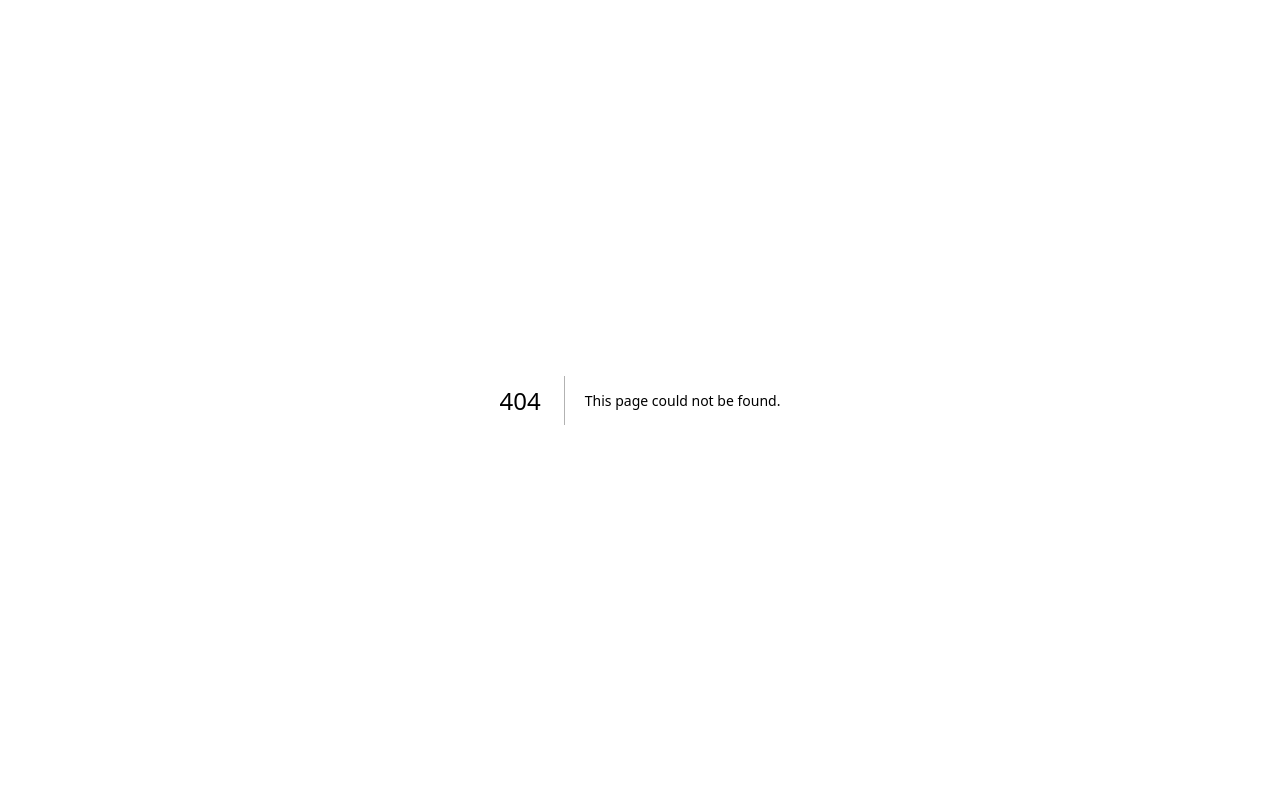
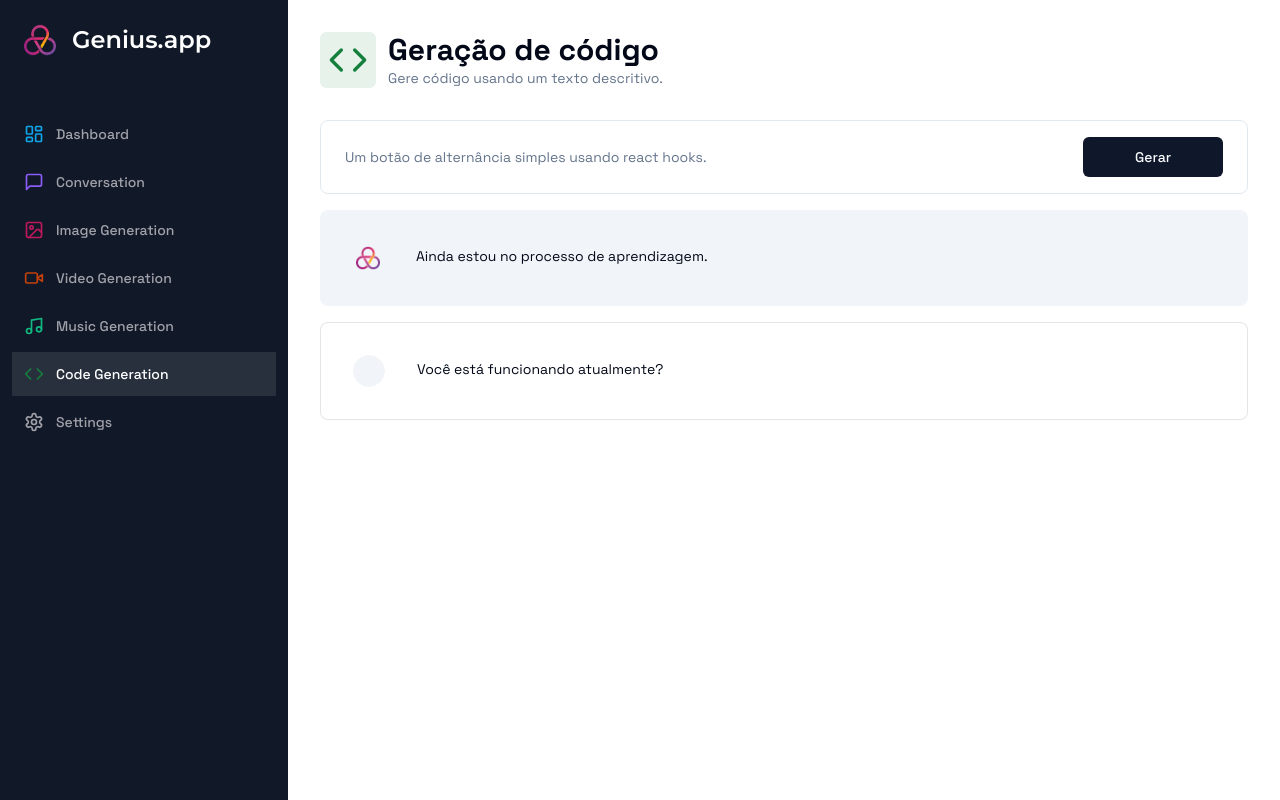
Before and after one commit to eiudogabriel/ai-saas, a Next.js app: page /code in a window 1280 px wide. Before the commit this address had no page. Built offline with nearby package versions, Linux system fonts and the light colour scheme; no server answers.

Commit message:
feat: code generation page

```diff
--- /dev/null
+++ b/app/(dashboard)/(routes)/code/constants.ts
@@ -0,0 +1,7 @@
+import * as z from "zod";
+
+export const formSchema = z.object({
+  prompt: z.string().min(1, {
+    message: "Prompt is required",
+  }),
+});
--- /dev/null
+++ b/app/(dashboard)/(routes)/code/page.tsx
@@ -0,0 +1,153 @@
+"use client";
+
+import * as z from "zod";
+import axios from "axios";
+import { Code } from "lucide-react";
+import { useForm } from "react-hook-form";
+import { zodResolver } from "@hookform/resolvers/zod";
+import { useRouter } from "next/navigation";
+import { useState } from "react";
+import ReactMarkdown from "react-markdown";
+
+import { formSchema } from "./constants";
+
+import { Heading } from "@/components/heading";
+import { Input } from "@/components/ui/input";
+import { Form, FormControl, FormField, FormItem } from "@/components/ui/form";
+import { Button } from "@/components/ui/button";
+import { Empty } from "@/components/empty";
+import { Loader } from "@/components/loader";
+import { cn } from "@/lib/utils";
+import { UserAvatar } from "@/components/user-avatar";
+import { BotAvatar } from "@/components/bot-avatar";
+
+const CodePage = () => {
+  const router = useRouter();
+  const [messages, setMessages] = useState([
+    {
+      role: "user",
+      content: "Você está funcionando atualmente?",
+    },
+    {
+      role: "bot",
+      content: "Ainda estou no processo de aprendizagem.",
+    },
+  ]);
+
+  const form = useForm<z.infer<typeof formSchema>>({
+    resolver: zodResolver(formSchema),
+    defaultValues: {
+      prompt: "",
+    },
+  });
+
+  const isLoading = form.formState.isSubmitting;
+
+  const onSubmit = async (values: z.infer<typeof formSchema>) => {
+    try {
+      const userMessage = {
+        role: "use",
+        content: values.prompt,
+      };
+      const newMessages = [...messages, userMessage];
+
+      const response = await axios.post("/api/code", {
+        messages: newMessages,
+      });
+
+      // setMessages((current) => [...current, userMessage, response.data])
+      form.reset();
+    } catch (error: any) {
+      // TODO: open pro modal
+      console.log(error);
+    } finally {
+      router.refresh();
+    }
+  };
+
+  return (
+    <div>
+      <Heading
+        title="Geração de código"
+        description="Gere código usando um texto descritivo."
+        icon={Code}
+        iconColor="text-green-700"
+        bgColor="bg-green-700/10"
+      />
+      <div className="px-4 lg:px-8">
+        <div>
+          <Form {...form}>
+            <form
+              onSubmit={form.handleSubmit(onSubmit)}
+              className="rounded-lg border w-full p-4 px-3 md:px-6 focus-within:shadow-sm grid grid-cols-12 gap-2"
+            >
+              <FormField
+                name="prompt"
+                render={({ field }) => (
+                  <FormItem className="col-span-12 lg:col-span-10">
+                    <FormControl className="m-0 p-0">
+                      <Input
+                        className="border-0 outline-none focus-visible:ring-0 focus-visible:ring-transparent"
+                        disabled={isLoading}
+                        placeholder="Um botão de alternância simples usando react hooks."
+                        {...field}
+                      />
+                    </FormControl>
+                  </FormItem>
+                )}
+              />
+              <Button
+                className="col-span-12 lg:col-span-2 w-full"
+                disabled={isLoading}
+              >
+                Gerar
+              </Button>
+            </form>
+          </Form>
+        </div>
+        <div className="space-y-4 mt-4">
+          {isLoading && (
+            <div className="p-8 rounded-lg w-full flex items-center justify-center bg-muted">
+              <Loader />
+            </div>
+          )}
+          {messages.length === 0 && !isLoading && (
+            <Empty label="No Code started" />
+          )}
+          <div className="flex flex-col-reverse gap-y-4">
+            {messages.map((message) => (
+              <div
+                key={message.content}
+                className={cn(
+                  "p-8 w-full flex items-start gap-x-8 rounded-lg",
+                  message.role === "user"
+                    ? "bg-white border border-black/10"
+                    : "bg-muted"
+                )}
+              >
+                {message.role === "user" ? <UserAvatar /> : <BotAvatar />}
+                <ReactMarkdown
+                  components={{
+                    pre: ({ node, ...props }) => (
+                      <div className="overflow-auto w-full my-2 bg-black/10 p-2 rounded-lg">
+                        <pre {...props} />
+                      </div>
+                    ),
+                    code: ({ node, ...props }) => (
+                      <code className="bg-black/10 rounded-lg p-1" {...props} />
+                    ),
+                  }}
+                  className="text-sm overflow-hidden leading-7"
+                >
+                  {message.content || ""}
+                </ReactMarkdown>
+              </div>
+            ))}
+          </div>
+        </div>
+      </div>
+    </div>
+  );
+};
+
+export default CodePage;
```
